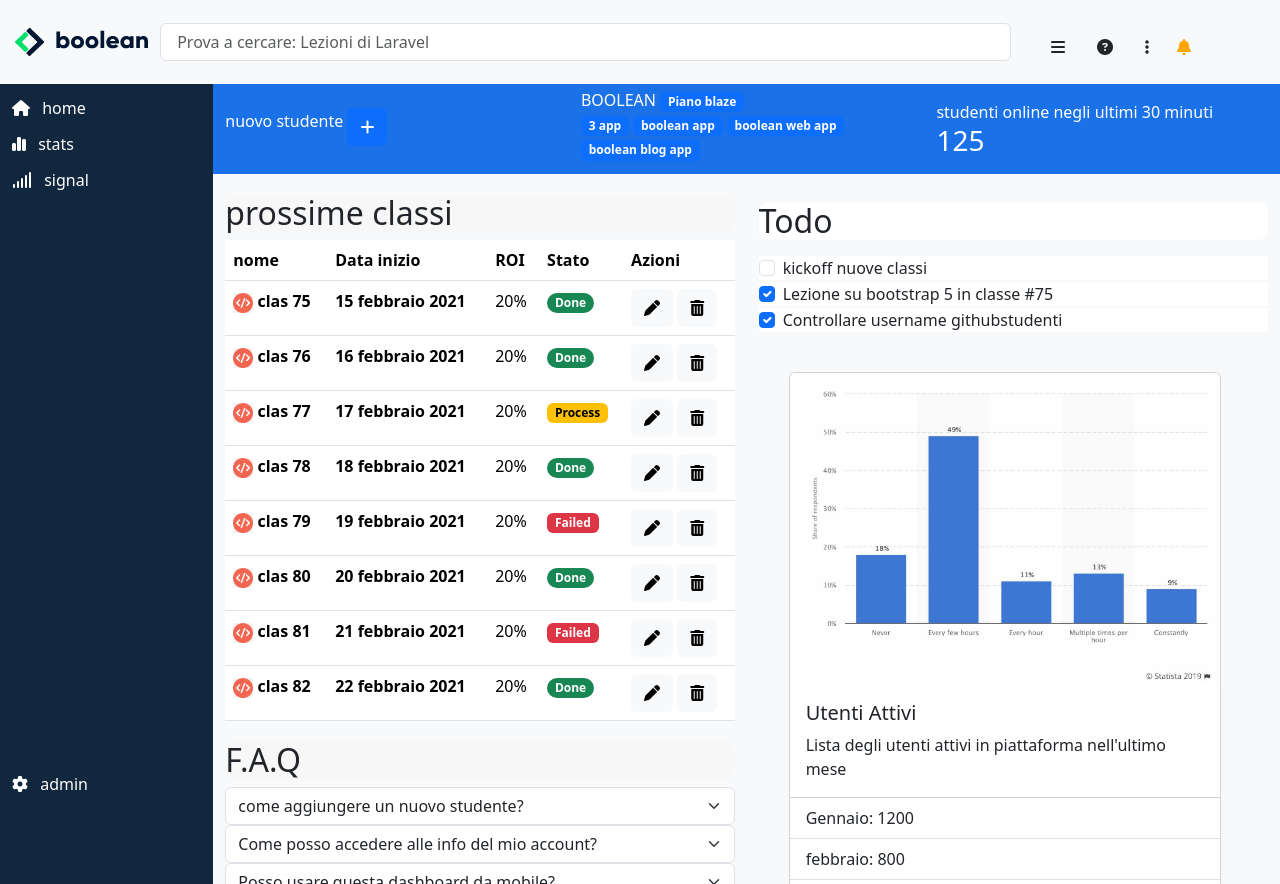
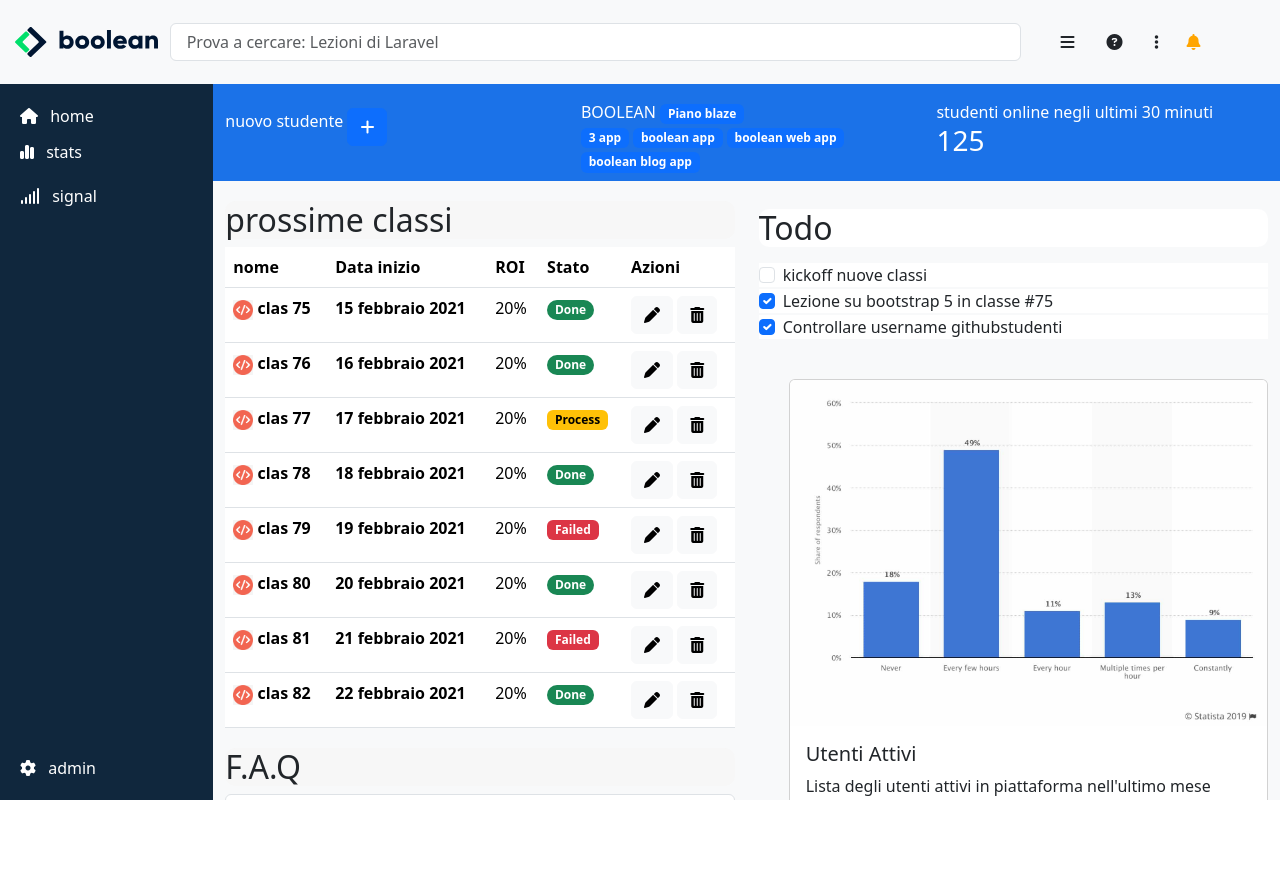
Before and after one commit to gbldmn/html-css-bootstrap-dashboard, a plain HTML site: page index.html in a window 1280 px wide. After the commit the page ends 800 px from the top, so only its background shows below. Drawn offline with nearby package versions, Linux system fonts and the light colour scheme; some icons are missing.

Commit message:
modifiche finali e piccoli ritocchi layout

```diff
--- a/file.css/style.css
+++ b/file.css/style.css
@@ -16,9 +16,13 @@
 .header{
    padding: 15px;
    display: flex;
+   align-items: center;
 }
 .logo {
    height: 50px;
+}
+.logo-big {
+    height: 30px;
 }
 
 .height-custom{
@@ -59,6 +63,7 @@ margin-top: 20px;
 .main {
     background-color: #F8F9FA;
     overflow: scroll;
+    height: calc(100vh - 84px);
 
 }
 
--- a/index.html
+++ b/index.html
@@ -11,9 +11,9 @@
 </head>
 <body>
     <div class="vh-100 ">
-        <div class="header bg-light">
+        <div class="header bg-light ">
             <img class="logo d-sm-none" src="img/mobile-logo.png" alt="">
-            <img class="d-none d-sm-block" src="img/logo.svg" alt="">
+            <img class="logo-big d-none d-sm-block" src="img/logo.svg" alt="">
             <nav class="navbar gr">
                 <div class="container-fluid">
                   <form class="d-flex flex-grow-1 bg" role="search">
@@ -22,10 +22,10 @@
                 </div>
               </nav>
 
-            <i class="fa-solid fa-bars p-1 d-none d-sm-block top left ms-4"></i>
-            <i class="fa-solid fa-circle-question p-1 d-none d-sm-block top left ms-4"></i>
-            <i class="fa-solid fa-ellipsis-vertical p-1  d-none d-sm-block top left ms-4"></i>
-            <i class="fa-solid fa-bell text-yellow top-1 left ms-4"></i>
+            <i class="fa-solid fa-bars p-1 d-none d-sm-block left ms-4"></i>
+            <i class="fa-solid fa-circle-question p-1 d-none d-sm-block  left ms-4"></i>
+            <i class="fa-solid fa-ellipsis-vertical p-1  d-none d-sm-block  left ms-4"></i>
+            <i class="fa-solid fa-bell text-yellow  left ms-4"></i>
         </div>
 
         <div class="container-fluid height-custom">
@@ -33,23 +33,23 @@
                 <div class="side col-2 col-md-2 col-lg-2">
                     <div class="bg-side row flex-column space-between text-left height">
                       <div class="box">
-                            <i class=" fa-solid fa-house  d-inline-block   mt-3 mb-3 "></i>
+                            <i class=" fa-solid fa-house  d-inline-block   mt-4 mb-3 ms-2"></i>
                             <span class="text-white d-none d-sm-inline-block ms-2">home</span><br>
-                            <i class=" fa-solid fa-chart-simple  mb-3"></i>
+                            <i class=" fa-solid fa-chart-simple  mb-4 ms-2"></i>
                             <span class="text-white d-none d-sm-inline-block ms-2">stats</span><br>
 
-                            <i class=" fa-solid fa-signal  d-inline-block  mt-1"></i>
+                            <i class=" fa-solid fa-signal  d-inline-block  mb-4 ms-2"></i>
                             <span class="text-white d-none d-sm-inline-block ms-2">signal</span>
                         </div>
-                        <div class="box  bottom">
-                            <i class="fa-solid fa-gear   d-inline-block mb-2"></i>
+                        <div class="box">
+                            <i class="fa-solid fa-gear   d-inline-block mb-4 ms-2"></i>
                             <span class="text-white d-none d-sm-inline-block mb-2 ms-2">admin</span>
                         </div>
                     </div>
                 </div>
 
                 <!-- main -->
-                <div class="main col-10 col-md-10 col-lg-10 vh-100">
+                <div class="main col-10 col-md-10 col-lg-10">
 
                   <!--  prima parte celeste -->
                     <div class="basis-blue row d-md row-reverse">
@@ -112,7 +112,7 @@
                               </div>
                             </div>
                          </div>
-                        <div class="col-12  col-sm-4 text-white mb-2 mt-1 ">
+                        <div class="col-12  col-sm-4 text-white mb-2 mt-3 ">
                            <span> BOOLEAN</span>
                            <span class="badge text-bg-primary">Piano blaze</span><br>
                            <span class="badge text-bg-primary">3 app</span>
@@ -215,9 +215,8 @@
                           </div>
                           <select class="form-select" aria-label="Default select example">
                             <option selected>come aggiungere un nuovo studente?</option>
-                            <option value="1">One</option>
-                            <option value="2">Two</option>
-                            <option value="3">Three</option>
+                            <option value="1">clicca sull'icona della campanella</option>
+
                           </select>
                           <select class="form-select" aria-label="Default select example">
                             <option selected>Come posso accedere alle info del mio account?</option>
@@ -261,7 +260,7 @@
                           </div>
 
                         <!--  card grafico -->
-                          <div class="card fle" style="width: 27rem;">
+                          <div class="card fle" >
                             <img src="img/stats.jpeg" class="card-img-top" alt="...">
                             <div class="card-body">
                               <h5 class="card-title">Utenti Attivi</h5>
@@ -297,6 +296,7 @@
 
 
 
+
     <script src="https://cdn.jsdelivr.net/npm/bootstrap@5.3.0-alpha1/dist/js/bootstrap.bundle.min.js" integrity="sha384-w76AqPfDkMBDXo30jS1Sgez6pr3x5MlQ1ZAGC+nuZB+EYdgRZgiwxhTBTkF7CXvN" crossorigin="anonymous"></script>
 </body>
 </html>
```
